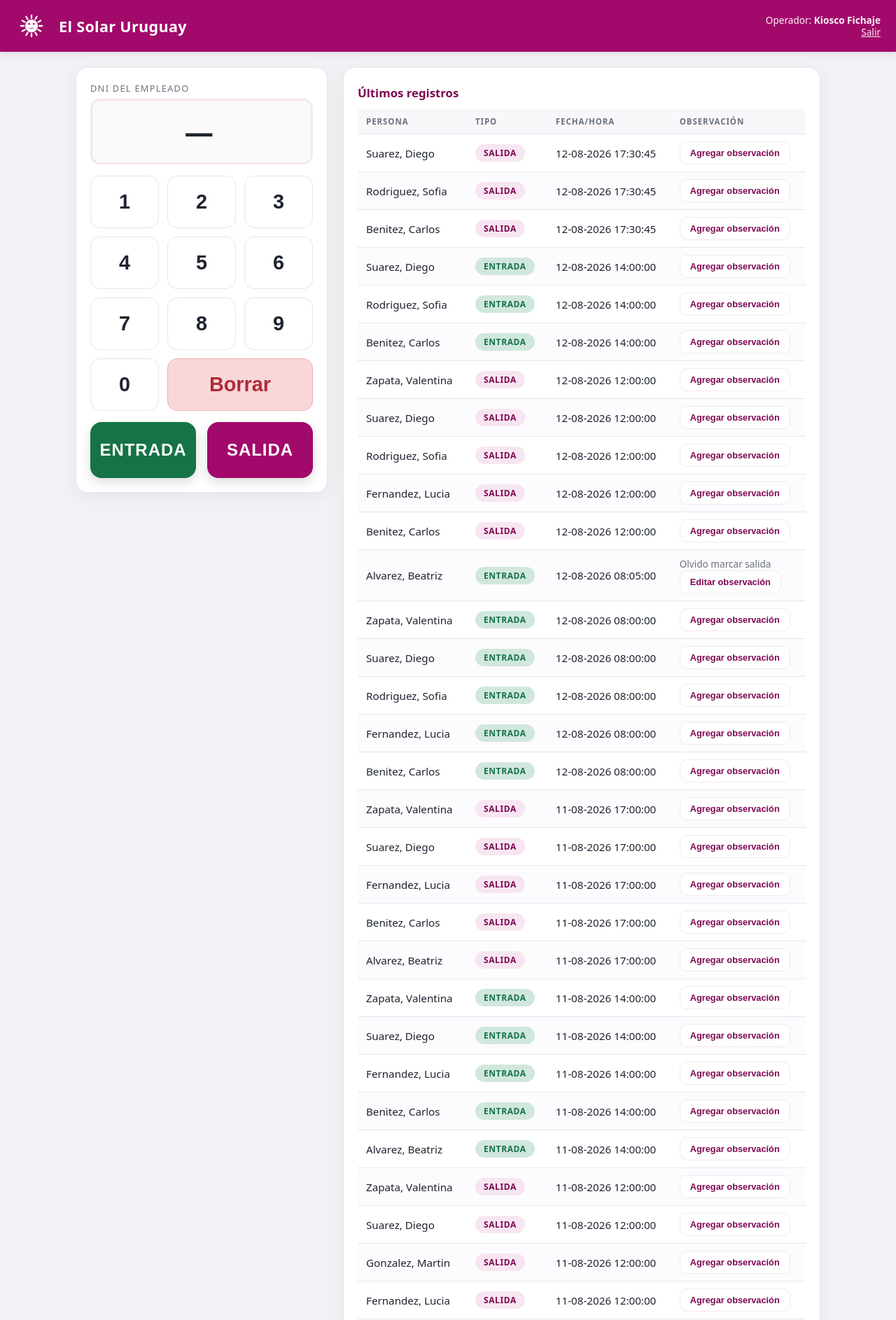
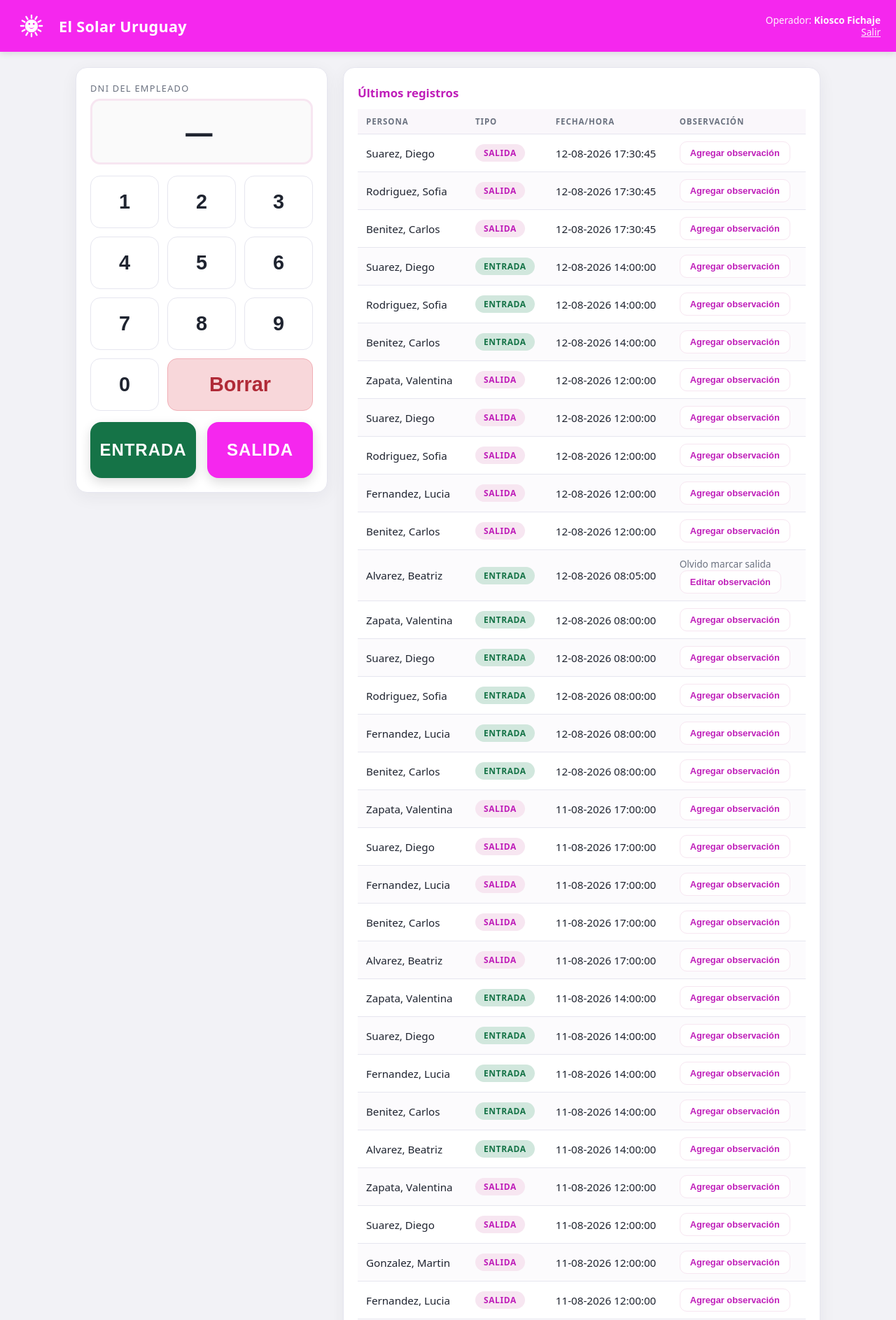
Before and after one commit to diegosposito/rrhhelsolar, a Laravel app: page /registro in a window 1280 px wide. Shown: the top 1886 px of the page at 70% size. Run offline with Laravel 12, Linux system fonts and the light colour scheme; a user stored in the database is signed in; data comes from the database, SQL or seed files in the repository; some libraries are stand-ins or nearby versions.

Commit message:
feat: cambia el color de marca a #F527EE
Reemplaza el magenta #a10a6b en los cuatro puntos donde vivía: el color
primario del panel de Filament, las variables del kiosco, los dos PDF de
horas y el logo.

El tono oscuro derivado pasa de #7d0853 a #BF1EB9.

Los PDF llevan el color escrito a mano en cada regla porque dompdf no
resuelve variables CSS.

```diff
--- a/app/Providers/Filament/AdminPanelProvider.php
+++ b/app/Providers/Filament/AdminPanelProvider.php
@@ -33,7 +33,7 @@ class AdminPanelProvider extends PanelProvider
             ->favicon(asset('images/sol-elsolar.svg'))
             ->colors([
                 // El Solar Uruguay magenta/fuchsia brand color.
-                'primary' => Color::hex('#a10a6b'),
+                'primary' => Color::hex('#F527EE'),
             ])
             ->discoverResources(in: app_path('Filament/Resources'), for: 'App\\Filament\\Resources')
             ->discoverPages(in: app_path('Filament/Pages'), for: 'App\\Filament\\Pages')
--- a/resources/views/components/layouts/kiosk.blade.php
+++ b/resources/views/components/layouts/kiosk.blade.php
@@ -9,8 +9,8 @@
     @livewireStyles
     <style>
         :root {
-            --brand: #a10a6b;
-            --brand-dark: #7d0853;
+            --brand: #F527EE;
+            --brand-dark: #BF1EB9;
             --brand-soft: #f7e6f1;
             --ink: #1f2430;
             --muted: #6b7280;
```
Also changed, not shown: resources/views/pdf/detalle-horas.blade.php (+6 -6 lines), resources/views/pdf/resumen-horas.blade.php (+4 -4 lines), public/images/sol-elsolar.svg.
